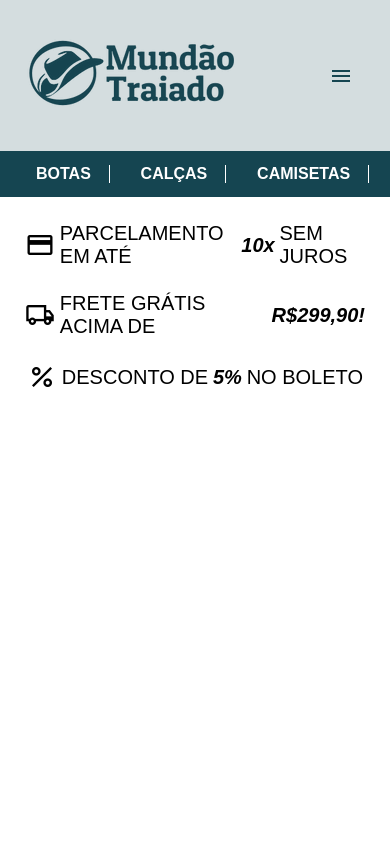
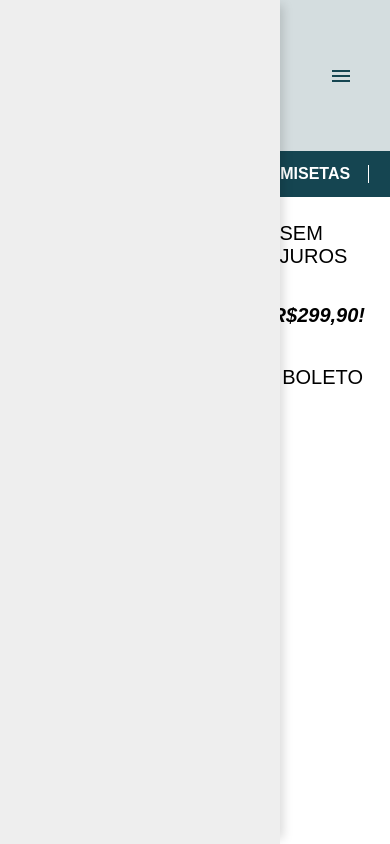
Before and after one commit to ldnovaes/workshop-uniasselvi-turma-web, a plain HTML site: page turma-quinta/index.html in a window 390 px wide. Both pictures are taken after a click on the button "menu". Shown: the top 844 px of the page. Drawn offline with nearby package versions, Linux system fonts and the light colour scheme.

```diff
--- a/turma-quinta/assets/css/style.css
+++ b/turma-quinta/assets/css/style.css
@@ -89,6 +89,23 @@ body {
   gap: 0.3rem;
 }
 
+.sidebar {
+  background-color: rgb(238, 238, 238);
+  height: 100vh;
+  width: 280px;
+  top: 0;
+  position: absolute;
+  z-index: 999;
+  transform-origin: left;
+  transform: translateX(-100%);
+  transition: transform 0.5s;
+  box-shadow: 8px 0px 10px -5px rgba(0, 0, 0, 0.151)
+}
+
+.sidebar-open {
+  transform: translateX(0);
+}
+
 span.info-icon {
   font-size: 30px;
 }
@@ -101,4 +118,5 @@ span.info-icon {
   .menu-button {
     display: block;
   }
+
 }
--- /dev/null
+++ b/turma-quinta/assets/js/script.js
@@ -0,0 +1,18 @@
+const sidebar = document.querySelector(".sidebar");
+const buttonSidebar = document.querySelector(".btn-sidebar");
+var sidebarOpened = false;
+
+buttonSidebar.addEventListener("click", () => {
+    sidebar.classList.toggle("sidebar-open");
+    sidebarOpened = !sidebarOpened;
+})
+
+document.addEventListener("click", (event) => {
+
+    var eventTarget = event.target;
+
+    if (sidebar.classList.contains("sidebar-open") && !buttonSidebar.contains(eventTarget) && sidebarOpened == true) {
+        sidebar.classList.remove("sidebar-open");
+        sidebarOpened = !sidebarOpened;
+    }
+})
--- a/turma-quinta/index.html
+++ b/turma-quinta/index.html
@@ -38,6 +38,10 @@
       </ul>
     </nav>
 
+    <aside class="sidebar">
+
+    </aside>
+
     <main>
       <div class="informacoes-loja">
         <div class="info">
@@ -54,5 +58,7 @@
         </div>
       </div>
     </main>
+
+    <script src="assets/js/script.js"></script>
   </body>
 </html>
```
Also changed, not shown: 1 other file.
